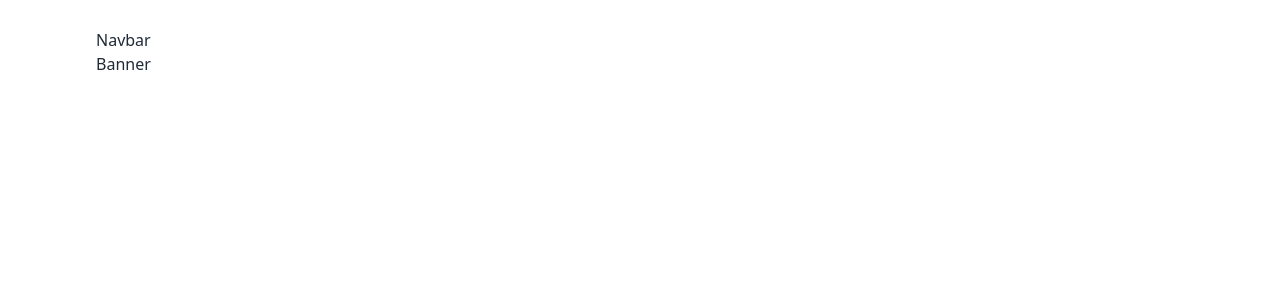
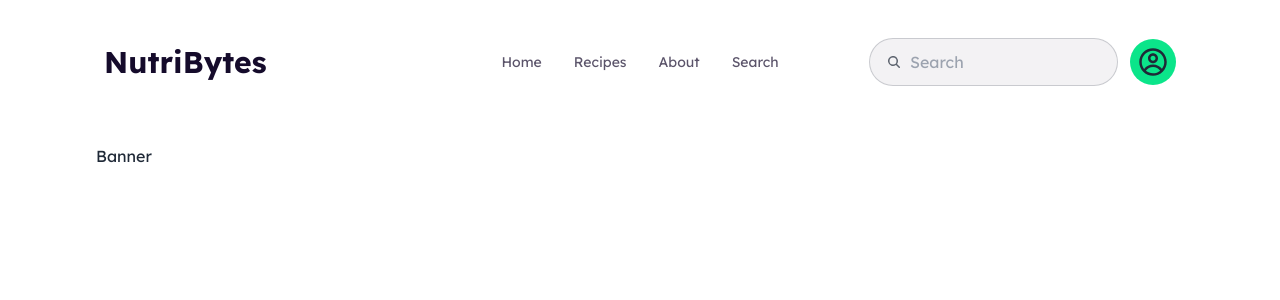
Before and after one commit to mstsurnalyakter/nutri_bytes, a React (Vite) app: page / in a window 1280 px wide. Shown: the top 300 px of the page. Built offline with nearby package versions, Linux system fonts and the light colour scheme.

Commit message:
navbar  added

```diff
--- a/package.json
+++ b/package.json
@@ -12,7 +12,8 @@
   "dependencies": {
     "prop-types": "^15.8.1",
     "react": "^18.2.0",
-    "react-dom": "^18.2.0"
+    "react-dom": "^18.2.0",
+    "react-icons": "^5.0.1"
   },
   "devDependencies": {
     "@types/react": "^18.2.64",
--- a/src/components/Navbar.jsx
+++ b/src/components/Navbar.jsx
@@ -1,11 +1,87 @@
-import React from 'react'
+import React from "react";
+import { CgProfile } from "react-icons/cg";
 
 const Navbar = () => {
   return (
-    <div>
-      <h1>Navbar</h1>
-    </div>
+    <nav className=" mb-12">
+      <div className="navbar bg-base-100">
+        <div className="navbar-start">
+          <div className="dropdown">
+            <div tabindex="0" role="button" className="btn btn-ghost lg:hidden">
+              <svg
+                xmlns="http://www.w3.org/2000/svg"
+                className="h-5 w-5"
+                fill="none"
+                viewBox="0 0 24 24"
+                stroke="currentColor"
+              >
+                <path
+                  stroke-linecap="round"
+                  stroke-linejoin="round"
+                  stroke-width="2"
+                  d="M4 6h16M4 12h8m-8 6h16"
+                />
+              </svg>
+            </div>
+            <ul
+              tabindex="0"
+              className="menu menu-sm dropdown-content mt-3 z-[1] p-2 shadow bg-base-100 rounded-box w-52 text-[#150B2BB3]"
+            >
+              <li className="">
+                <a>Home</a>
+              </li>
+              <li>
+                <a>Recipes</a>
+              </li>
+              <li>
+                <a>About</a>
+              </li>
+              <li>
+                <a>Search</a>
+              </li>
+            </ul>
+          </div>
+          <a className="text-[#150B2B] text-3xl font-bold">NutriBytes</a>
+        </div>
+        <div className="navbar-center hidden lg:flex">
+          <ul className="menu menu-horizontal px-1 text-[#150B2BB3]">
+            <li>
+              <a>Home</a>
+            </li>
+            <li>
+              <a>Recipes</a>
+            </li>
+            <li>
+              <a>About</a>
+            </li>
+            <li>
+              <a>Search</a>
+            </li>
+          </ul>
+        </div>
+        <div className="navbar-end space-x-3">
+          <label className="input input-bordered rounded-full flex items-center gap-2 bg-[#150B2B0D]">
+            <svg
+              xmlns="http://www.w3.org/2000/svg"
+              viewBox="0 0 16 16"
+              fill="currentColor"
+              className="w-4 h-4 opacity-70"
+            >
+              <path
+                fill-rule="evenodd"
+                d="M9.965 11.026a5 5 0 1 1 1.06-1.06l2.755 2.754a.75.75 0 1 1-1.06 1.06l-2.755-2.754ZM10.5 7a3.5 3.5 0 1 1-7 0 3.5 3.5 0 0 1 7 0Z"
+                clip-rule="evenodd"
+              />
+            </svg>
+            <input type="text" className="grow" placeholder="Search" />
+          </label>
+          <button className="text-3xl bg-[#0BE58A] p-2 rounded-full">
+            <CgProfile />
+          </button>
+        </div>
+      </div>
+    </nav>
   );
-}
+};
 
-export default Navbar
+export default Navbar;
--- a/src/index.css
+++ b/src/index.css
@@ -1,3 +1,14 @@
+@import url('https://fonts.googleapis.com/css2?family=Fira+Sans:ital,wght@0,100;0,200;0,300;0,400;0,500;0,600;0,700;0,800;0,900;1,100;1,200;1,300;1,400;1,500;1,600;1,700;1,800;1,900&family=Lexend:wght@100..900&display=swap');
+
 @tailwind base;
 @tailwind components;
 @tailwind utilities;
+
+
+body{
+  font-family: "Lexend", sans-serif;
+}
+
+.fira-sans{
+  font-family: "Fira Sans", sans-serif;
+}
```
Also changed, not shown: 1 other file (tests, documents, lock files or other folders).
